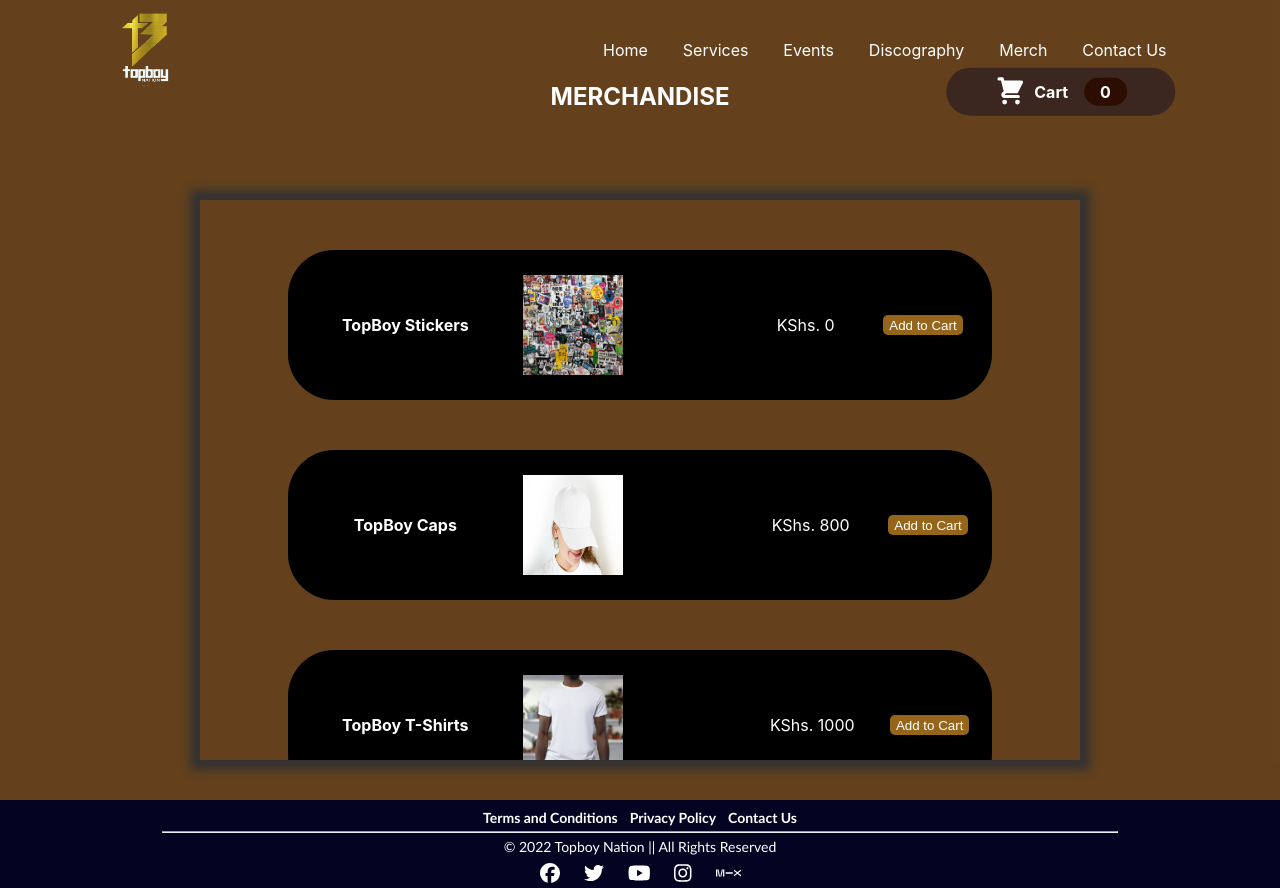
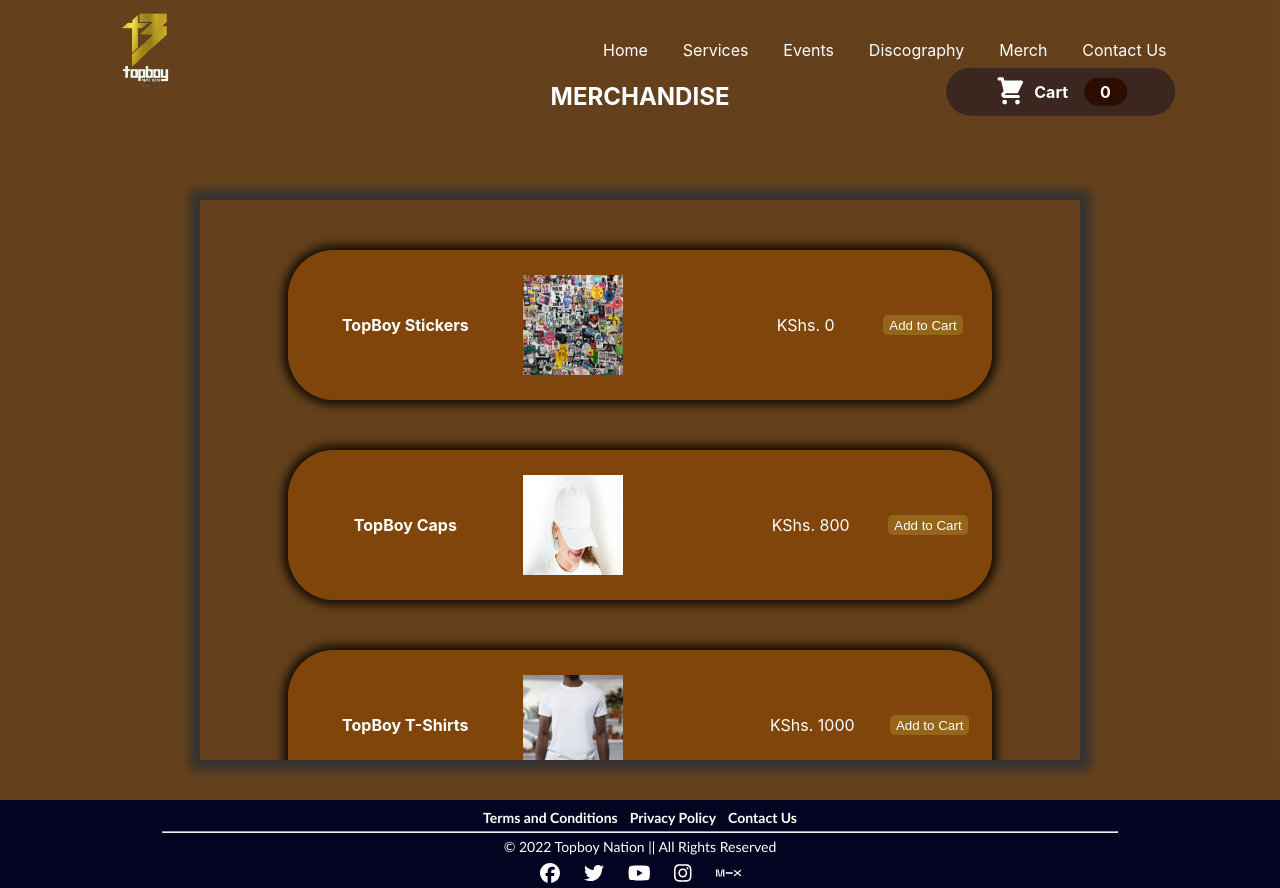
Before and after one commit to okore-lens/topboy, a React (Create React App) app: page /merch in a window 1280 px wide. Built offline with nearby package versions, Linux system fonts and the light colour scheme.

Commit message:
Updated Merch

```diff
--- a/src/components/cards/merchCard/MerchCard.scss
+++ b/src/components/cards/merchCard/MerchCard.scss
@@ -1,15 +1,13 @@
 .MerchCard {
-  width: 400px;
   width: 80%;
   margin: 50px auto;
   height: 150px;
   border-radius: 46px;
-  background-color: #000000;
+  background-color: #864609d8;
   display: grid;
-  // flex-direction: column;
   grid-template-columns: repeat(3, 1fr);
-  // justify-content: space-around;
   align-items: center;
+  box-shadow: 0 0 10px 5px #000000cc;
   .image {
     width: 100px;
     height: 100px;
```
